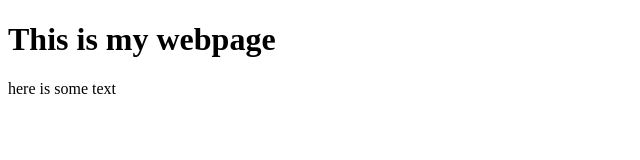
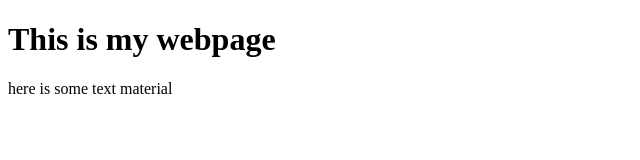
Before and after one commit to rscanning/comedy_website, a plain HTML site: page index.html in a window 1280 px wide. Shown: the full height of the page, 0-640 px from the left. Drawn offline with Linux system fonts and the light colour scheme.

Commit message:
added the word materials to section one

```diff
--- a/index.html
+++ b/index.html
@@ -6,7 +6,7 @@
 
     <body>
         <h1>This is my webpage</h1>
-        <p>here is some text</p>
+        <p>here is some text material</p>
     </body>
 
     </html>
```
